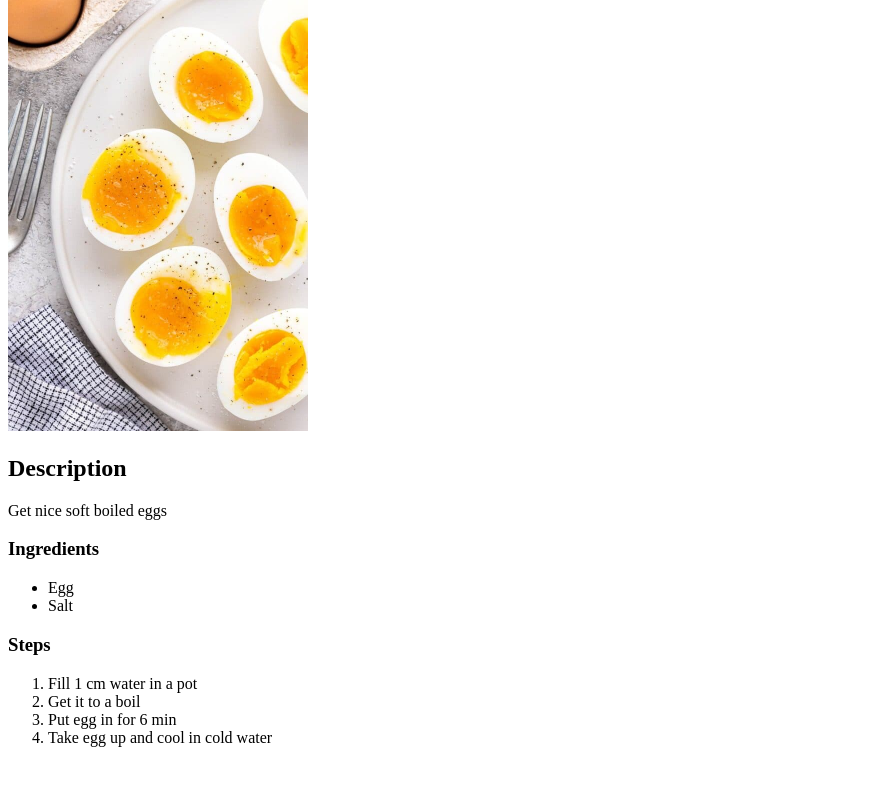
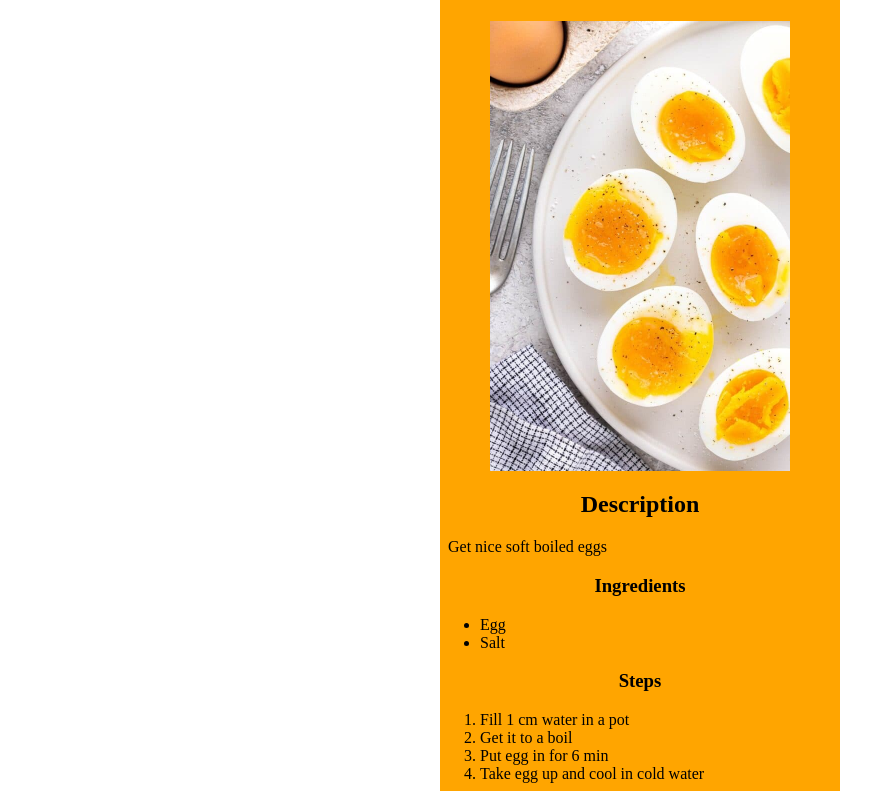
Before and after one commit to Smaddermand/odin-recipes, a plain HTML site: page recipes/softboiledegg.html in a window 1280 px wide. Shown: the part 99-906 px from the top of the page, without its empty margins (0-895 px from the left). Before the commit the page ends 862 px from the top, so only its background shows below. Drawn offline with Linux system fonts and the light colour scheme.

Commit message:
Upload changes

```diff
--- a/recipes/softboiledegg.html
+++ b/recipes/softboiledegg.html
@@ -4,28 +4,30 @@
     <meta charset="UTF-8">
     <meta name="viewport" content="width=device-width, initial-scale=1.0">
     <title>Soft Boiled Egg</title>
+    <link rel="stylesheet" href="../css/style.css">
 </head>
 <body>
+    <div class="container">
     <h1>Soft Boiled Egg</h1>
 
     <img src="../img/soft-boiled-eggs-18-600x900.jpg" width="300" alt="Soft boiled eggs">
 
-    <h2>Description</h2>
+    <h2 class="headings">Description</h2>
     <p>Get nice soft boiled eggs</p>
 
-    <h3>Ingredients</h3>
+    <h3 class="headings">Ingredients</h3>
         <ul>
             <li>Egg</li>
             <li>Salt</li>
         </ul>
 
-    <h3>Steps</h3>
-        <ol>
+    <h3 class="headings">Steps</h3>
+        <ol class="bottomlist">
             <li>Fill 1 cm water in a pot</li>
             <li>Get it to a boil</li>
             <li>Put egg in for 6 min</li>
             <li>Take egg up and cool in cold water</li>
         </ol>
-
+    </div>
 </body>
 </html>
```
Also changed, not shown: index.html (+1 -0 lines), recipes/boiledegg.html (+1 -0 lines), recipes/perfectegg.html (+1 -0 lines).
